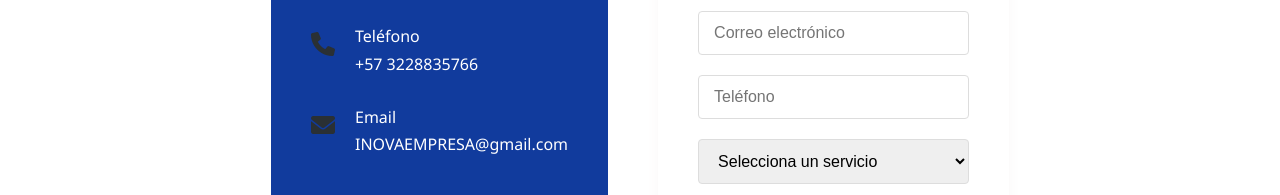
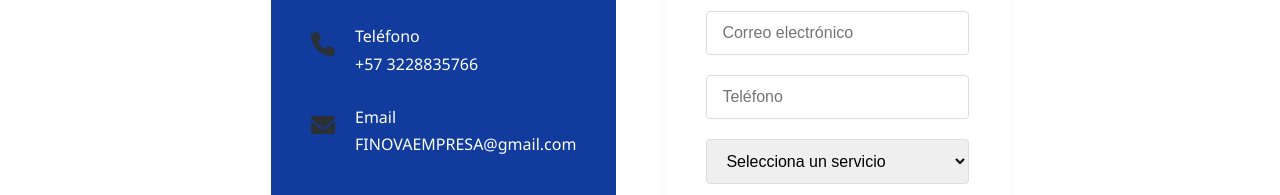
Before and after one commit to FINOVAEMPRESA/FINOVA, a plain HTML site: page index.html in a window 1280 px wide. Shown: the part 3886-4081 px from the top of the page. Drawn offline with Linux system fonts and the light colour scheme.

Commit message:
Update index.html

```diff
--- a/index.html
+++ b/index.html
@@ -240,7 +240,7 @@
               <i class="fas fa-envelope"></i>
               <div>
                 <h4>Email</h4>
-                <p>INOVAEMPRESA@gmail.com</p>
+                <p>FINOVAEMPRESA@gmail.com</p>
               </div>
             </div>
             <div class="social-media">
```
